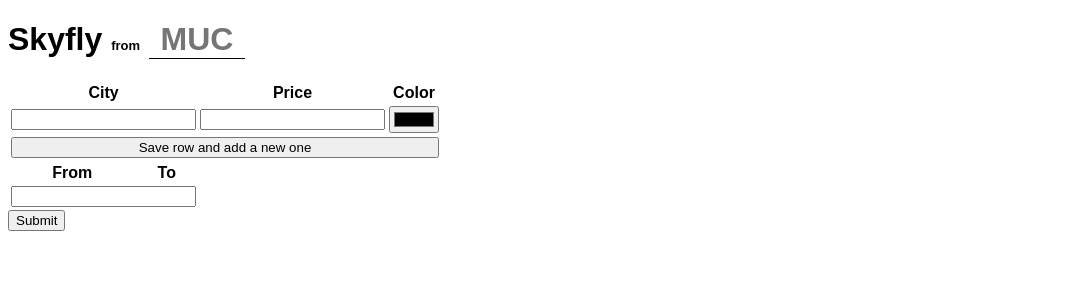
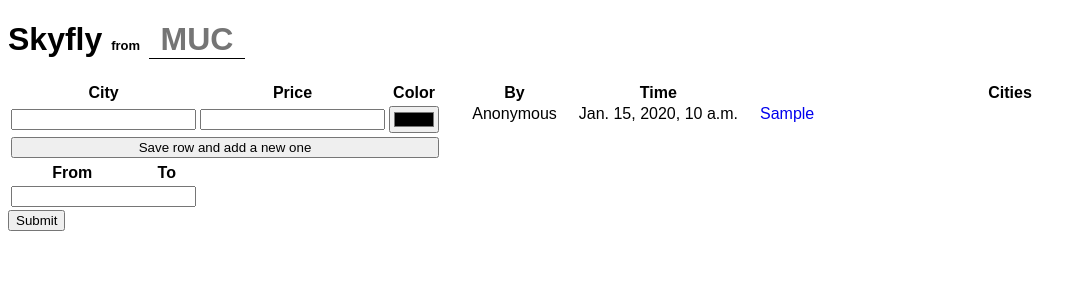
Before and after one commit to VictorMovileanu/WhereHoWhy, a Django app: template templates/skyfly/index.html in a window 1280 px wide. Shown: the top 300 px of the page, without its empty margins (0-1086 px from the left). Run offline with Django 3.2, Linux system fonts and the light colour scheme; the template is opened without the code that fills it: most values are stand-ins (such as "Sample title", 1, 10 or a date in 2020); some libraries are stand-ins or nearby versions; some web fonts are replaced.

Commit message:
added history listing to skyfly index view

```diff
--- a/skyfly/models.py
+++ b/skyfly/models.py
@@ -41,7 +41,8 @@
 
     def __str__(self):
         cities = list(self.cities.values_list('city', flat=True))
-        return f'Flights from {self.start} to {cities}'
+        cities = ', '.join(cities)
+        return f'{self.start} to {cities}'
 
 
 class KiwiResponse(TimeStampedModel):
--- a/skyfly/views.py
+++ b/skyfly/views.py
@@ -18,7 +18,11 @@
 class IndexView(View):
 
     def get(self, request):
-        return render(request, 'skyfly/index.html')
+        context = dict()
+        skyfly_requests = SkyflyRequest.objects.order_by('-created')
+        skyfly_requests = filter(lambda x: x.flights.count() != 0, skyfly_requests)
+        context['skyfly_requests'] = skyfly_requests
+        return render(request, 'skyfly/index.html', context)
 
     def post(self, request):
         try:
--- a/static/css/skyfly.css
+++ b/static/css/skyfly.css
@@ -15,3 +15,23 @@
 #city {
     text-transform: uppercase;
 }
+
+#input-table {
+    float: left;
+    display: inline-block;
+}
+
+#history-table {
+    float: right;
+    display: inline-block;
+    max-height: 300px;
+    overflow: auto;
+}
+
+#history-table tbody td.cities {
+    width: 500px;
+}
+
+#history-table td {
+    padding: 0 10px;
+}
--- a/templates/skyfly/index.html
+++ b/templates/skyfly/index.html
@@ -8,8 +8,7 @@
 {% block content %}
 
 <h1 id="skyfly-header">Skyfly <span>from</span> <input id="city-from" type="text" placeholder="MUC"></h1>
-<div>
-    <form action=".">
+<div id="input-table">
     <table class="text-centered data-table" id="destination-table">
         <thead>
             <tr>
@@ -48,9 +47,32 @@
             </tr>
         </tfoot>
     </table>
-    </form>
     <button class="js-readTable">Submit</button>
 </div>
+
+    <div id="history-table">
+    <table>
+        <thead>
+        <tr>
+            <th>By</th>
+            <th>Time</th>
+            <th>Cities</th>
+        </tr>
+        </thead>
+        <tbody>
+        {% for skyfly_request in skyfly_requests %}
+        <tr>
+            <td>Anonymous</td>
+            <td>{{ skyfly_request.created }}</td>
+            <td class="cities"><a href="{% url 'skyfly:request' request_uuid=skyfly_request.unique_id %}">{{ skyfly_request|truncatechars:100 }}</a></td>
+        </tr>
+        {% endfor %}
+        </tbody>
+    </table>
+        <ul>
+
+        </ul>
+    </div>
 
 {% endblock %}
 
```
